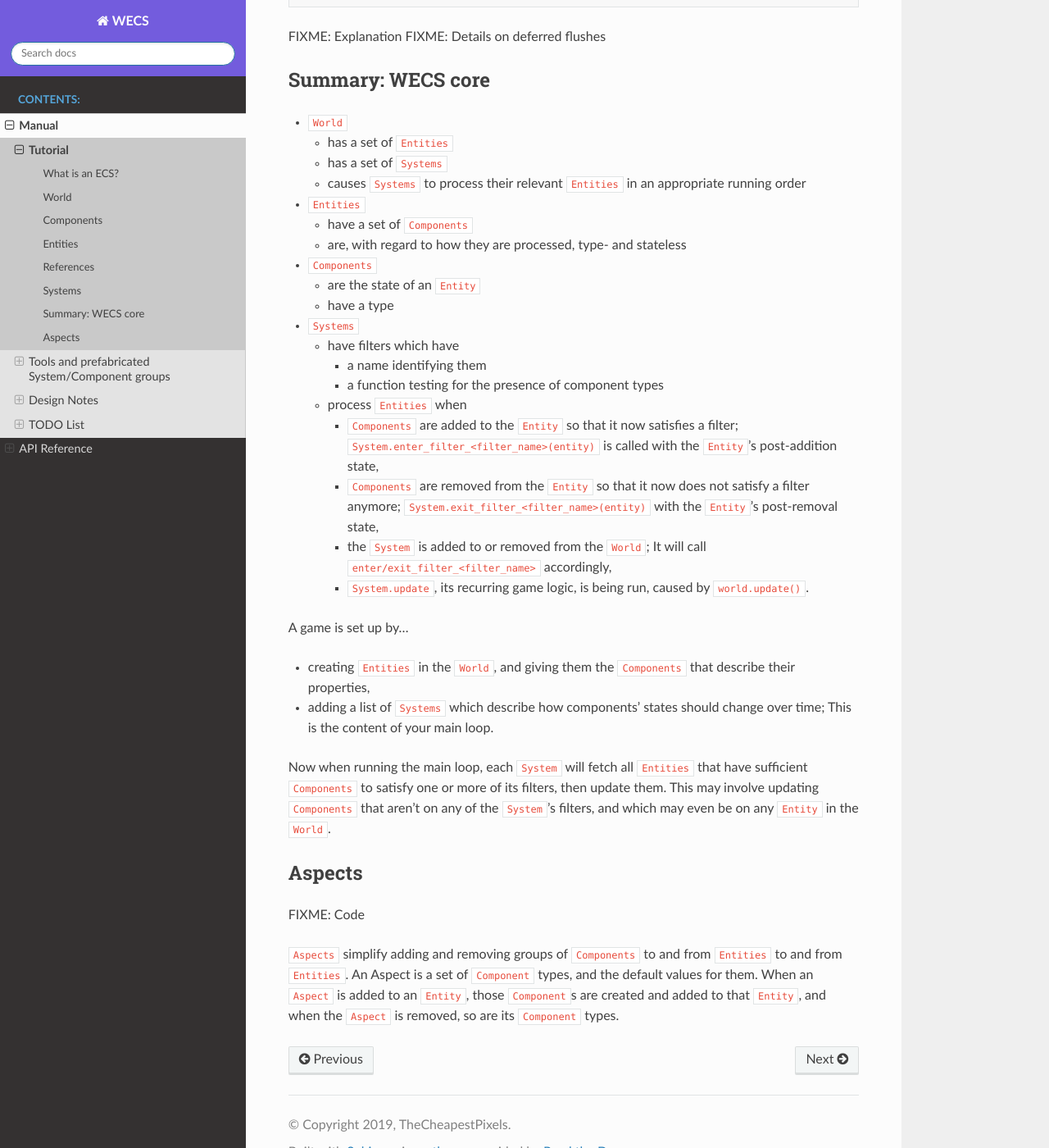
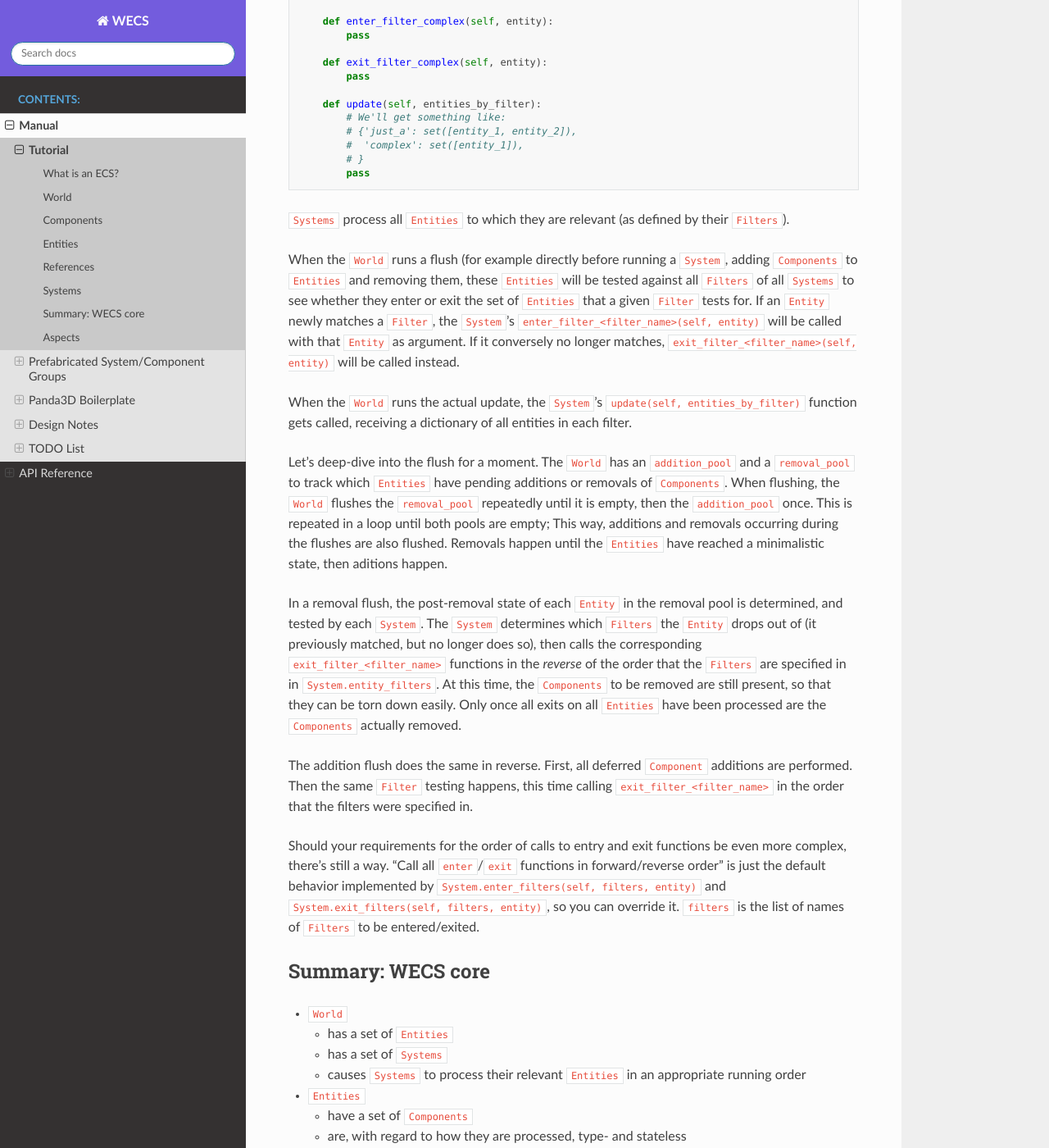
Before and after one commit to TheCheapestPixels/wecs, a Sphinx documentation site: the page built from docs/manual/tutorial.md, in a window 1280 px wide and 1400 px high, scrolled down 2951 px. Shown: the whole window at 82% size. Built offline with Sphinx 7.4.7 and the Read the Docs theme 2.0.0, drawn with Linux system fonts in a browser that asks for light colours; pages that are not in the unit, such as notebooks, are missing from menus; some of the changed text lies outside the part shown.

Commit message:
More documentation.

````diff
--- a/docs/manual/manual.rst
+++ b/docs/manual/manual.rst
@@ -7,5 +7,6 @@
    readme
    tutorial
    prefab
+   boilerplate
    design
    todo
--- a/docs/manual/tutorial.md
+++ b/docs/manual/tutorial.md
@@ -121,7 +121,19 @@
 References
 ----------
 
-FIXME: UID
+When keeping references to `Entities` in `Components` (or anywhere in
+your software, for that matter), a situation may occur where the
+referenced `Entity` may be unexpectedly deleted. While that would remove
+it from the `World`, it could code-wise still be interacted with as if
+nothing had happened. In many cases, you might consider that "premature"
+deletion of the `Entity` to be a bug; That `Entity` should not have been
+deleted without involving the `Component` that references it.
+
+In other cases, e.g. a role-playing game where any game world object may
+magically be removed from existence at any time, dangling references can
+be embraced as a self-healing mechanism. To do so, keep a reference to
+`Entity._uid`, and use that to `World.get_entity(uid)`. If the `Entity`
+has been deleted, a `wecs.core.NoSuchUID` will be raised.
 
 
 Systems
@@ -155,14 +167,58 @@
 
     def update(self, entities_by_filter):
         # We'll get something like:
-	# {'just_a': set(entity_1, entity_2),
-	#  'complex': set(entity_1),
+	# {'just_a': set([entity_1, entity_2]),
+	#  'complex': set([entity_1]),
 	# }
 	pass
 ```
 
-FIXME: Explanation
-FIXME: Details on deferred flushes
+`Systems` process all `Entities` to which they are relevant (as defined
+by their `Filters`).
+
+When the `World` runs a flush (for example directly before running a
+`System`, adding `Components` to `Entities` and removing them, these
+`Entities` will be tested against all `Filters` of all `Systems` to see
+whether they enter or exit the set of `Entities` that a given `Filter`
+tests for. If an `Entity` newly matches a `Filter`, the `System`'s
+`enter_filter_<filter_name>(self, entity)` will be called with that
+`Entity` as argument. If it conversely no longer matches,
+`exit_filter_<filter_name>(self, entity)` will be called instead.
+
+When the `World` runs the actual update, the `System`'s
+`update(self, entities_by_filter)` function gets called, receiving a
+dictionary of all entities in each filter.
+
+Let's deep-dive into the flush for a moment. The `World` has an
+`addition_pool` and a `removal_pool` to track which `Entities` have
+pending additions or removals of `Components`. When flushing, the
+`World` flushes the `removal_pool` repeatedly until it is empty, then
+the `addition_pool` once. This is repeated in a loop until both pools
+are empty; This way, additions and removals occurring during the flushes
+are also flushed. Removals happen until the `Entities` have reached a
+minimalistic state, then aditions happen.
+
+In a removal flush, the post-removal state of each `Entity` in the
+removal pool is determined, and tested by each `System`. The `System`
+determines which `Filters` the `Entity` drops out of (it previously
+matched, but no longer does so), then calls the corresponding
+`exit_filter_<filter_name>` functions in the *reverse* of the order that
+the `Filters` are specified in in `System.entity_filters`. At this time,
+the `Components` to be removed are still present, so that they can be
+torn down easily. Only once all exits on all `Entities` have been
+processed are the `Components` actually removed.
+
+The addition flush does the same in reverse. First, all deferred
+`Component` additions are performed. Then the same `Filter` testing
+happens, this time calling `exit_filter_<filter_name>` in the order
+that the filters were specified in.
+
+Should your requirements for the order of calls to entry and exit
+functions be even more complex, there's still a way. "Call all
+`enter`/`exit` functions in forward/reverse order" is just the default
+behavior implemented by `System.enter_filters(self, filters, entity)`
+and `System.exit_filters(self, filters, entity)`, so you can override
+it. `filters` is the list of names of `Filters` to be entered/exited.
 
 
 Summary: WECS core
@@ -212,11 +268,46 @@
 Aspects
 -------
 
-FIXME: Code
+While not part of the core, `Aspects` also deserve a mention here, since
+they simplify creating and modifying the `Component` sets of `Etities`.
 
-`Aspects` simplify adding and removing groups of `Components` to and
-from `Entities` to and from `Entities`. An Aspect is a set of
-`Component` types, and the default values for them. When an `Aspect` is
-added to an `Entity`, those `Component`s are created and added to that
-`Entity`, and when the `Aspect` is removed, so are its `Component`
-types.
+```python
+from wecs.core import Aspect
+from wecs.core import factory
+
+base_aspect = Aspect(BaseComponent)
+derived_aspect_a = Aspect(base_aspect, ComponentA)
+derived_aspect_b = Aspect(
+    base_aspect,
+    overrides={
+        base_aspect: dict(
+	    a_field=5,
+	    another_field=factory(SomeFactoryClassOfFunction),
+	)
+    },
+)
+
+
+entity = world.create_entity()
+world.create_entity(derived_aspect_a())
+base_aspect in entity  # True
+derived_aspect_a.remove(entity)
+```
+
+An `Aspect` is a set of `Component` types, and the default values for
+them (which may differ from the component's usual default values). When
+creating an `Aspect`, both `Component` and `Aspects` are pooled to form
+the new `Aspect`. Should any component be present multiple times, the
+creation will fail.
+
+Calling an `Aspect` returns a set of `Component` instances, so that they
+can be added during `Entity` creation.
+
+`overrides` can be added to `Aspects`, and also be passed as an argument when creating `Component` instances:
+```python
+my_aspect.add(entity, overrides=dict(...))
+components = my_aspect(overrides=dict(...))
+```
+`Overrides` passed when creating `Component` instances override those
+given during the creation of the `Aspect`, which in turn override those
+given to any `Aspect` that this one is building on.
````
Also changed, not shown: docs/manual/boilerplate.md (added, +39 -0 lines), docs/manual/prefab.md (+2 -30 lines), 1 other file.
